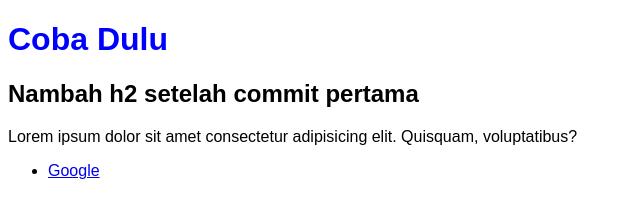
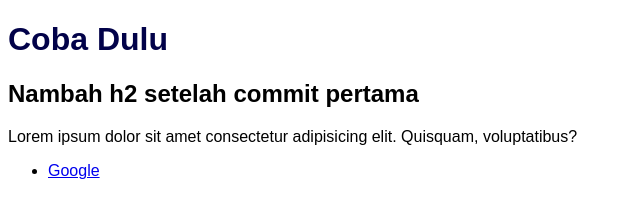
Before and after one commit to pakbig/HTML_CSS, a plain HTML site: page index.html in a window 1280 px wide. Shown: the whole page, without its empty margins (0-640 px from the left). Drawn offline with Linux system fonts and the light colour scheme.

Commit message:
coba leawt teminal vscode

```diff
--- a/style.css
+++ b/style.css
@@ -3,7 +3,7 @@ body {
 }
 
 h1 {
-  color: blue;
+  color: rgb(2, 2, 73);
 }
 h2 {
   font-family: Arial, Helvetica, sans-serif;
```
